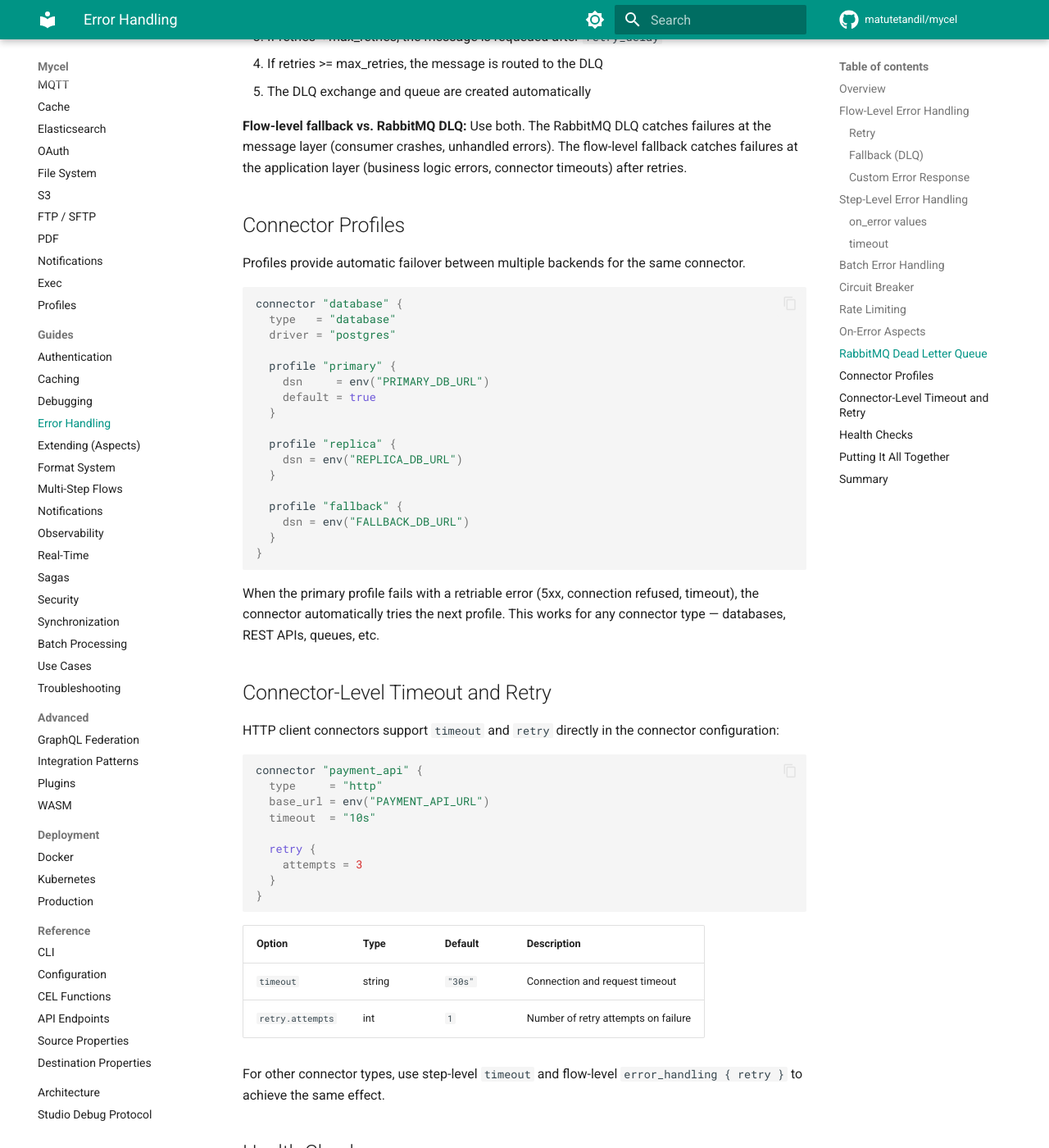
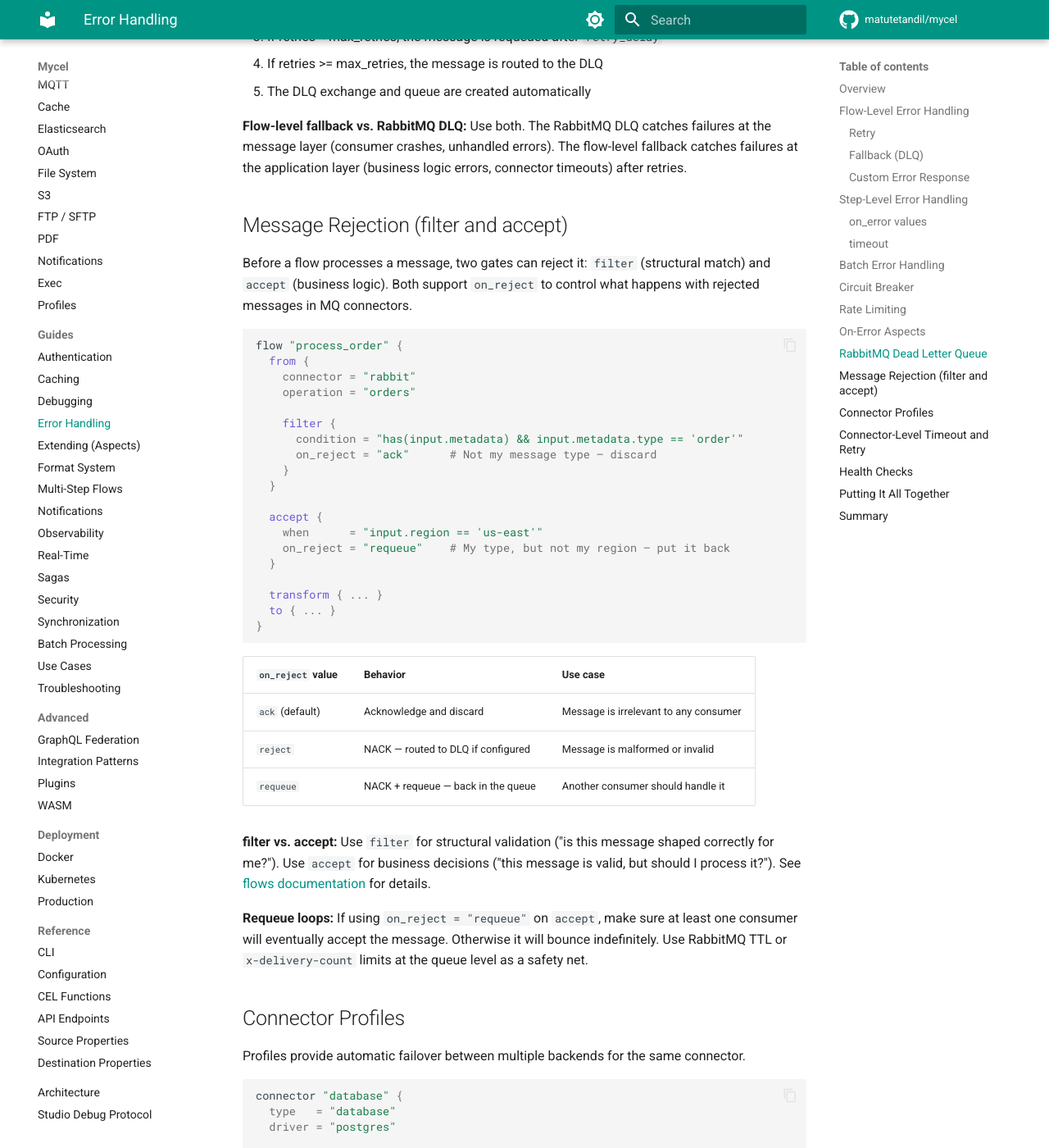
Before and after one commit to matutetandil/mycel, an MkDocs documentation site: the page built from docs/guides/error-handling.md, in a window 1280 px wide and 1400 px high, scrolled down 10586 px. Shown: the whole window at 82% size. Built offline with MkDocs 1.6.1 and Material for MkDocs 9.7.7, drawn with Linux system fonts in a browser that asks for light colours; comment, search, counter and statistics services are not loaded; some of the changed text lies outside the part shown.

Commit message:
Document accept block in error handling guide
Add "Message Rejection" section covering filter and accept on_reject
policies with examples, comparison table, and requeue loop warning.

````diff
--- a/docs/guides/error-handling.md
+++ b/docs/guides/error-handling.md
@@ -440,6 +440,42 @@ connector "rabbit" {
 
 **Flow-level fallback vs. RabbitMQ DLQ:** Use both. The RabbitMQ DLQ catches failures at the message layer (consumer crashes, unhandled errors). The flow-level fallback catches failures at the application layer (business logic errors, connector timeouts) after retries.
 
+## Message Rejection (filter and accept)
+
+Before a flow processes a message, two gates can reject it: `filter` (structural match) and `accept` (business logic). Both support `on_reject` to control what happens with rejected messages in MQ connectors.
+
+```hcl
+flow "process_order" {
+  from {
+    connector = "rabbit"
+    operation = "orders"
+
+    filter {
+      condition = "has(input.metadata) && input.metadata.type == 'order'"
+      on_reject = "ack"      # Not my message type — discard
+    }
+  }
+
+  accept {
+    when      = "input.region == 'us-east'"
+    on_reject = "requeue"    # My type, but not my region — put it back
+  }
+
+  transform { ... }
+  to { ... }
+}
+```
+
+| `on_reject` value | Behavior | Use case |
+|-------------------|----------|----------|
+| `ack` (default) | Acknowledge and discard | Message is irrelevant to any consumer |
+| `reject` | NACK — routed to DLQ if configured | Message is malformed or invalid |
+| `requeue` | NACK + requeue — back in the queue | Another consumer should handle it |
+
+**filter vs. accept:** Use `filter` for structural validation ("is this message shaped correctly for me?"). Use `accept` for business decisions ("this message is valid, but should I process it?"). See [flows documentation](../core-concepts/flows.md#the-accept-block) for details.
+
+**Requeue loops:** If using `on_reject = "requeue"` on `accept`, make sure at least one consumer will eventually accept the message. Otherwise it will bounce indefinitely. Use RabbitMQ TTL or `x-delivery-count` limits at the queue level as a safety net.
+
 ## Connector Profiles
 
 Profiles provide automatic failover between multiple backends for the same connector.
@@ -616,6 +652,7 @@ flow "magento_create_product" {
 | Occasional failures? | `error_handling { retry { ... } }` with exponential backoff |
 | Custom error format? | `error_handling { error_response { status, body } }` |
 | Message processing fails? | RabbitMQ DLQ + flow-level fallback |
+| Message not for this consumer? | `accept { on_reject = "requeue" }` |
 | Database unreachable? | Connector profiles (automatic failover) |
 | Too many requests? | Rate limiting (aspect) |
 | Log all errors centrally? | On-error aspect with `when = "on_error"` |
````
Also changed, not shown: CHANGELOG.md (+5 -0 lines).
